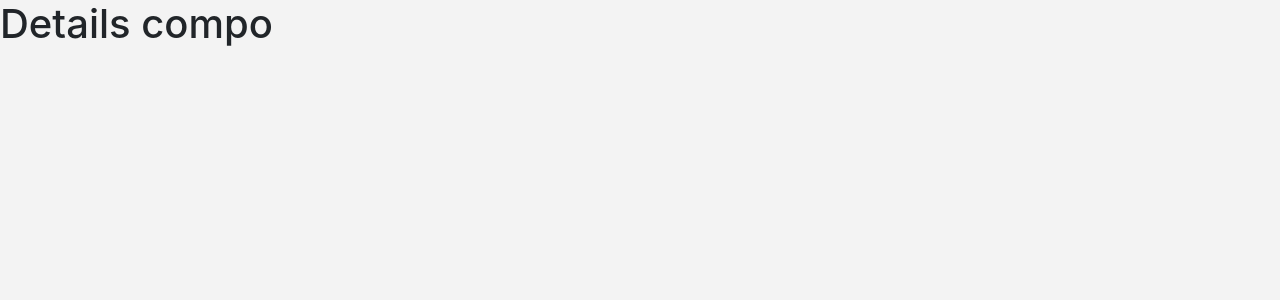
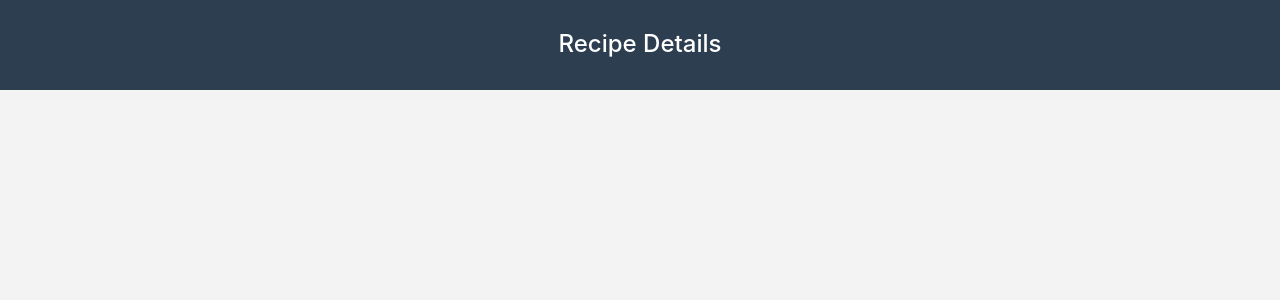
Before and after one commit to devkhaldi/Recipes-React, a React (Create React App) app: page /details/1 in a window 1280 px wide. Shown: the top 300 px of the page. Built offline with nearby package versions, Linux system fonts and the light colour scheme.

Commit message:
Details compo

```diff
--- a/src/components/recipes/Details.js
+++ b/src/components/recipes/Details.js
@@ -1,13 +1,29 @@
 import React, { Component } from 'react'
 
+
+const API_KEY = "f3792d37f5b64c61bb4e585c489aac25"
+
 export class Details extends Component {
+    constructor(props) {
+        super(props)
+
+        this.state = {
+             recipe : {}
+        }
+    }
+
     render() {
         return (
-            <div>
-                <h1>Details compo</h1>
-            </div>
-        )
-    }
-}
+                <div className="App">
+                    <header className="App-header">
+                        <h1 className="App-title">Recipe Details</h1>
+                    </header>
+
+
+
+                </div>
+            )
+        }
+ }
 
 export default Details
```
